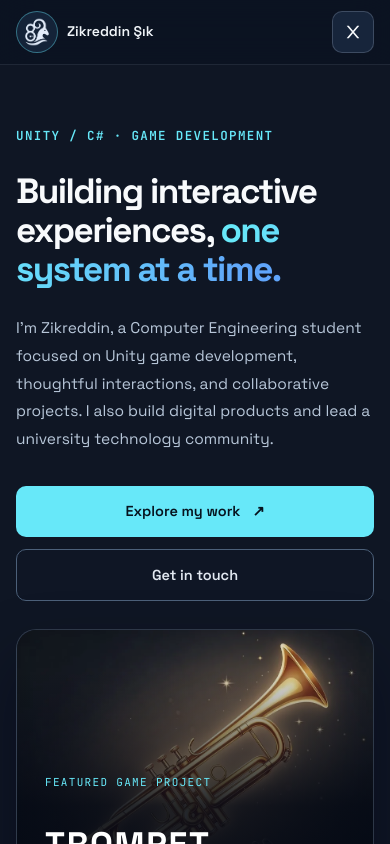
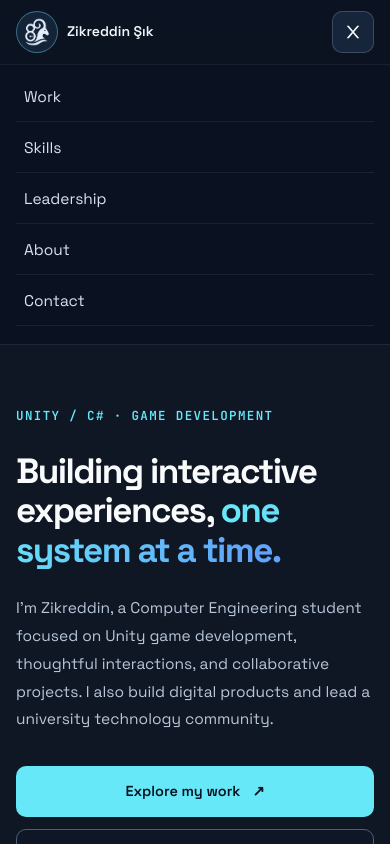
Before and after one commit to szikreddin5-maker/portfolio-ziko, a Next.js app: page / in a window 390 px wide. Both pictures are taken after a click on the button "Open menu". Shown: the top 844 px of the page. Built offline with nearby package versions, Linux system fonts and the light colour scheme.

Commit message:
fix: use transient open prop for responsive nav

```diff
--- a/src/components/Header/Header.js
+++ b/src/components/Header/Header.js
@@ -44,7 +44,7 @@ const Header = () => {
           </MenuButton>
         </RightGroup>
       </Container>
-      <MobileMenu id="mobile-navigation" open={open} aria-label="Mobile navigation">
+      <MobileMenu id="mobile-navigation" $open={open} aria-label="Mobile navigation">
         {navItems.map((item) => (
           <MobileLink key={item.href} href={item.href} onClick={closeMenu}>{item.label}</MobileLink>
         ))}
```
